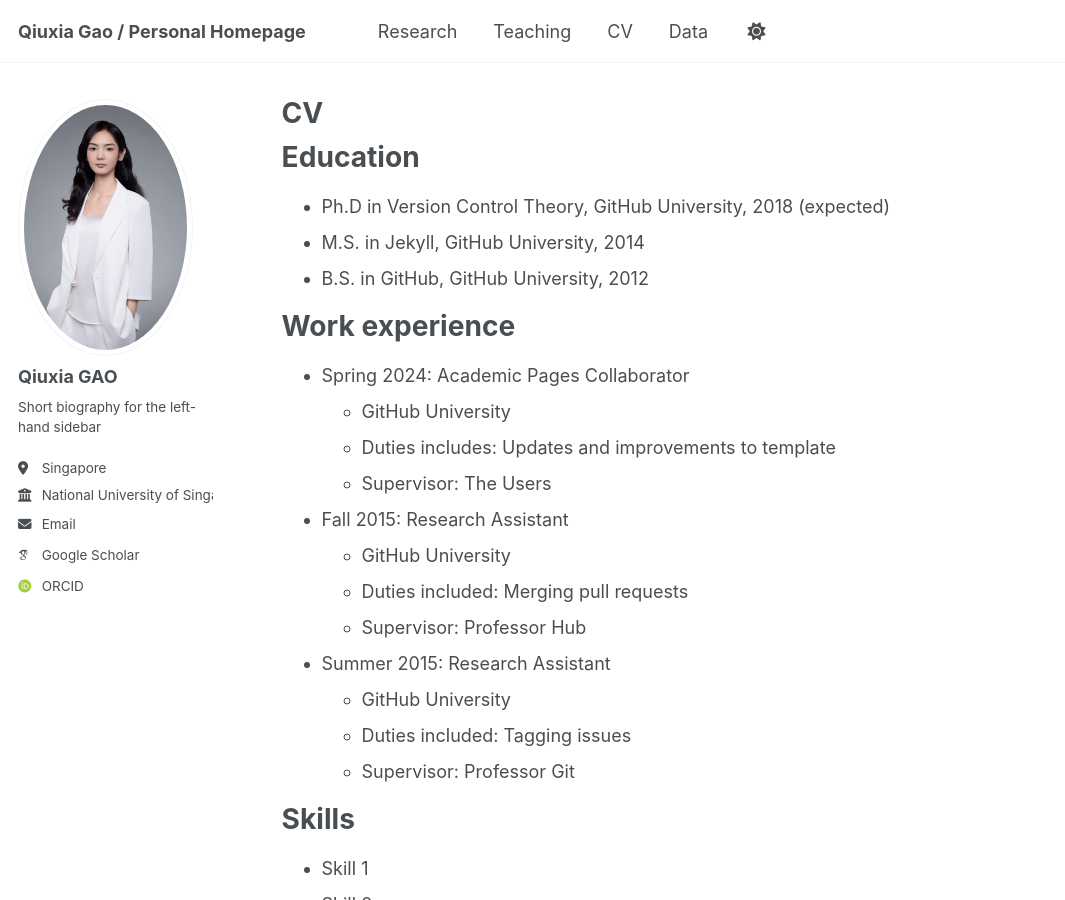
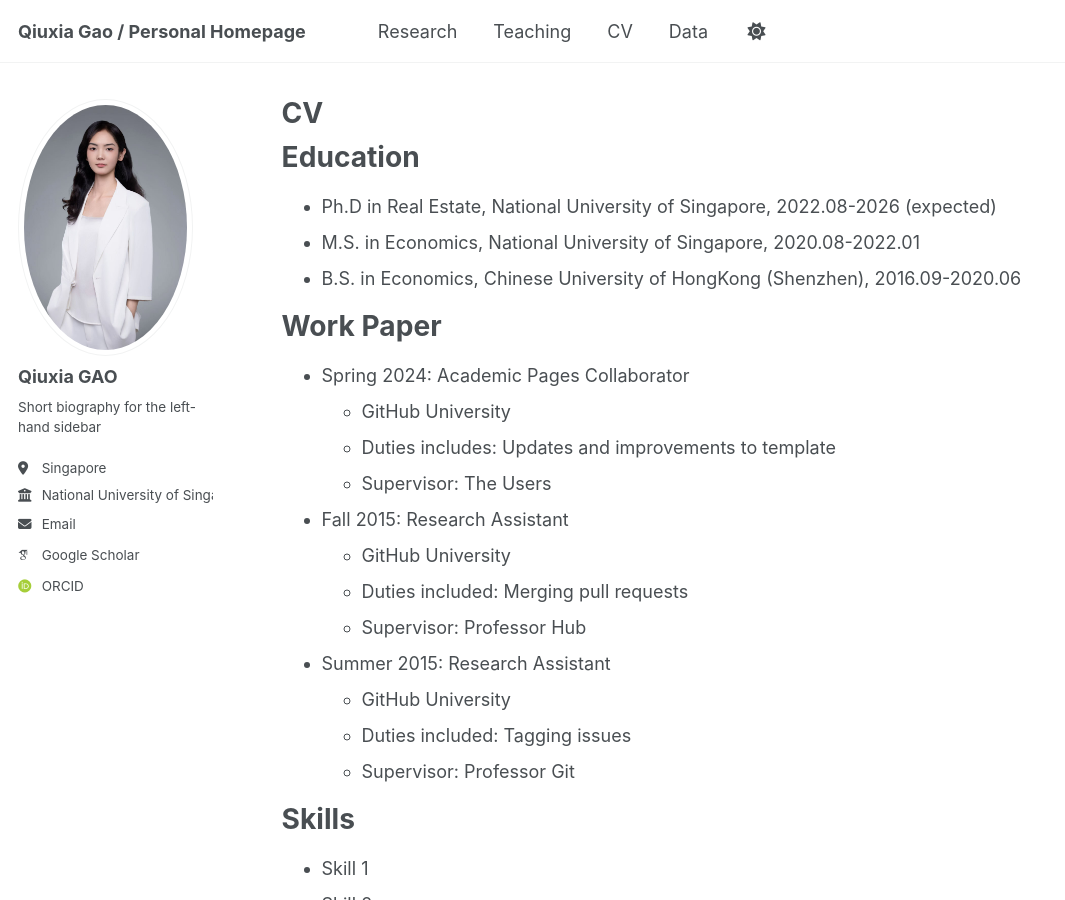
Before and after one commit to Meggie3466/qiuxia_gao, a Jekyll site: the page built from _pages/cv.md, in a window 1280 px wide and 900 px high. Shown: the whole window, without its empty margins (0-1065 px from the left). Built offline with Jekyll 4.4.1, drawn with Linux system fonts in a browser that asks for light colours; some web fonts are replaced; a script that is not in the unit is left out; a file with an impossible date is left out.

Commit message:
Update cv.md

```diff
--- a/_pages/cv.md
+++ b/_pages/cv.md
@@ -11,11 +11,11 @@ redirect_from:
 
 Education
 ======
-* Ph.D in Version Control Theory, GitHub University, 2018 (expected)
-* M.S. in Jekyll, GitHub University, 2014
-* B.S. in GitHub, GitHub University, 2012
+* Ph.D in Real Estate, National University of Singapore, 2022.08-2026 (expected)
+* M.S. in Economics, National University of Singapore, 2020.08-2022.01
+* B.S. in Economics, Chinese University of HongKong (Shenzhen), 2016.09-2020.06
 
-Work experience
+Work Paper
 ======
 * Spring 2024: Academic Pages Collaborator
   * GitHub University
```
